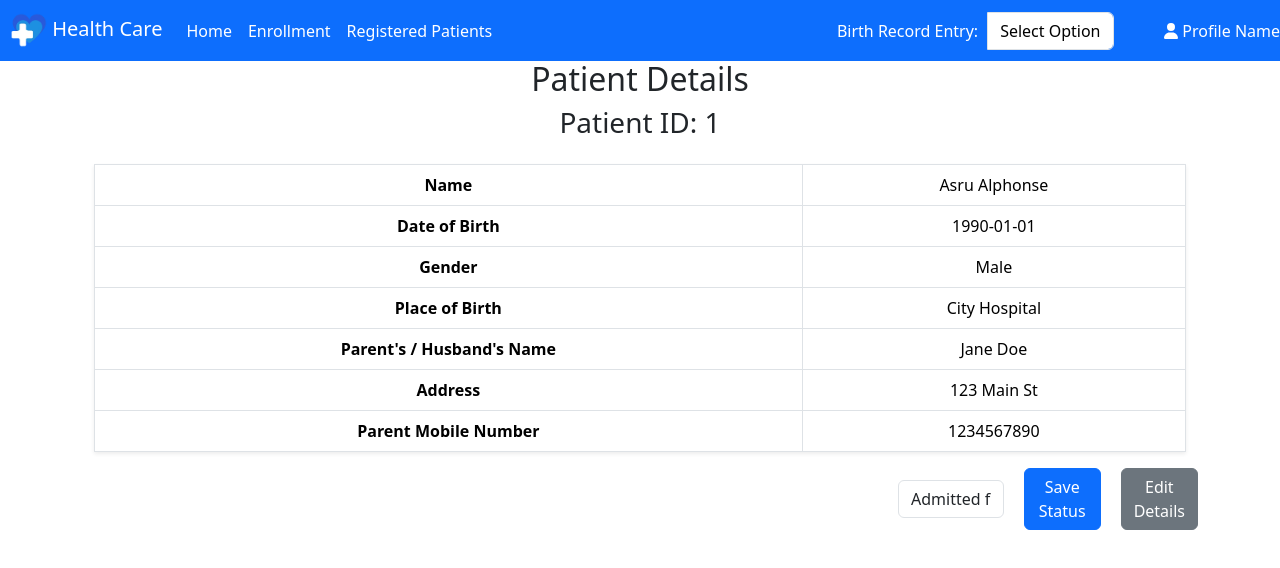
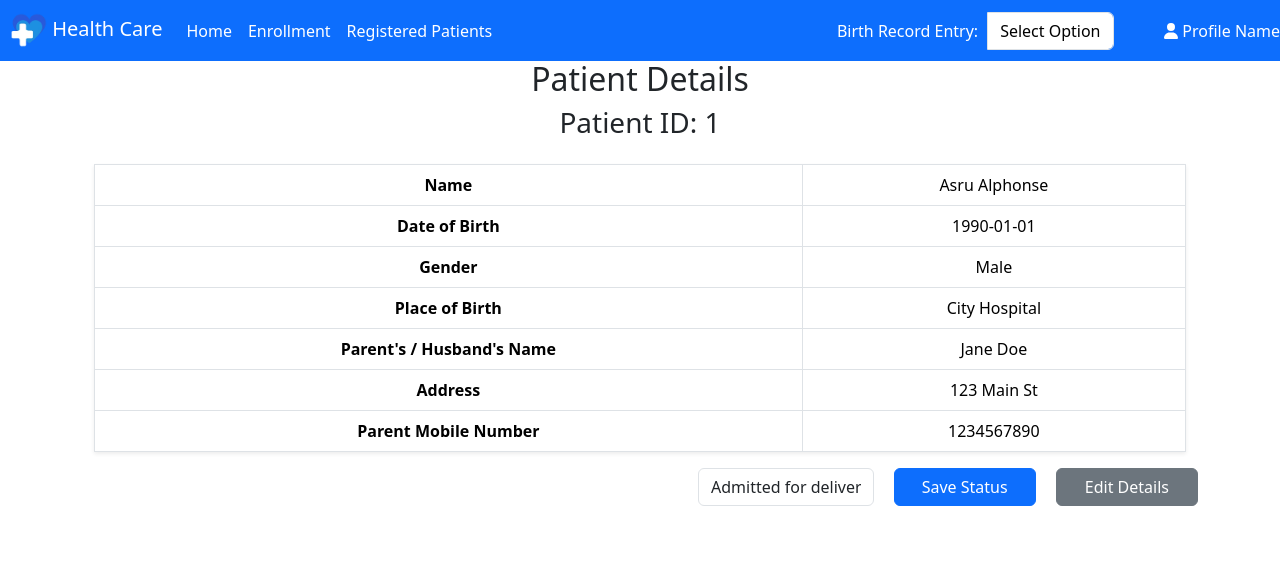
Before and after one commit to nagaraja6050266/medico-legal-client, a React (Vite) app: page /patients/1 in a window 1280 px wide. Shown: the top 568 px of the page. Built offline with nearby package versions, Linux system fonts and the light colour scheme.

Commit message:
button size adjustments

```diff
--- a/src/components/PatientDetails.jsx
+++ b/src/components/PatientDetails.jsx
@@ -90,13 +90,13 @@ function PatientDetails() {
                     <div
                         className="d-flex justify-content-end align-items-center mt-3"
                         style={{
-                            maxWidth: "300px",
+                            maxWidth: "500px",
                             marginLeft: "auto",
                             gap: "20px",
                         }}
                     >
                         <select
-                            className="form-control"
+                            className="form-control w-50"
                             value={status}
                             onChange={handleStatusChange}
                         >
```
